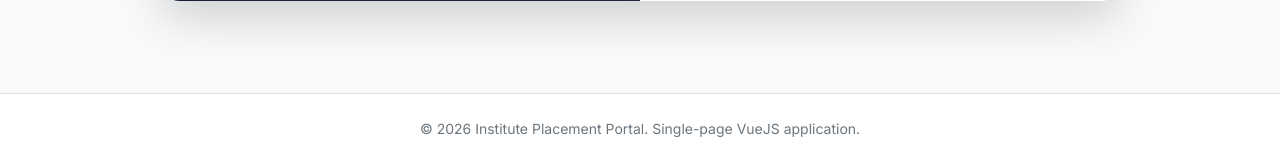
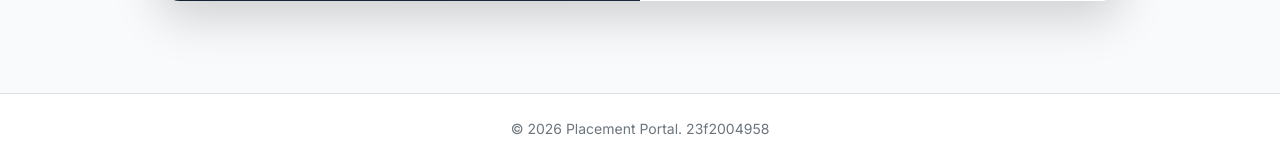
Before and after one commit to 23f2004958/placement_portal, a Flask app: page / in a window 1280 px wide. Shown: the part 643-806 px from the top of the page. Run offline with Flask 3, Linux system fonts and the light colour scheme; some libraries are stand-ins or nearby versions.

Commit message:
Update footer credits to Placement Portal and registration ID

```diff
--- a/backend/templates/index.html
+++ b/backend/templates/index.html
@@ -249,7 +249,7 @@
     <!-- Footer -->
     <footer class="bg-white border-top py-4 mt-auto">
       <div class="container text-center text-secondary small">
-        &copy; 2026 Institute Placement Portal. Single-page VueJS application.
+        &copy; 2026 Placement Portal. 23f2004958
       </div>
     </footer>
     {% endraw %}
```
